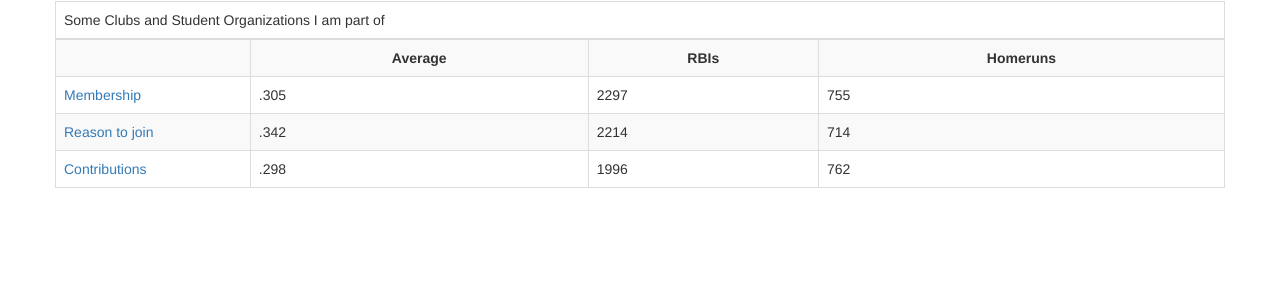
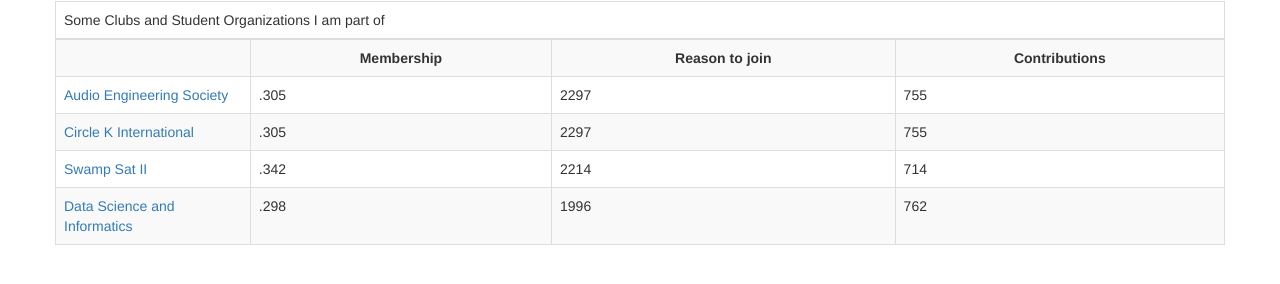
Before and after one commit to ishquark13/ishquark13.github.io, a plain HTML site: page pages/table.html in a window 1280 px wide. Drawn offline with nearby package versions, Linux system fonts and the light colour scheme.

Commit message:
table fix

```diff
--- a/pages/table.html
+++ b/pages/table.html
@@ -37,24 +37,30 @@
 
     <!-- add this in for header-->
 
-    <th class="text-center">Average</td>
-    <th class="text-center">RBIs</td>
-    <th class="text-center">Homeruns</td>
+    <th class="text-center">Membership</td>
+    <th class="text-center">Reason to join</td>
+    <th class="text-center">Contributions</td>
     </tr>
     <tr>
-    <td><a href="#">Membership</a></td>
+    <td><a href="#">Audio Engineering Society</a></td>
     <td>.305</td>
     <td>2297</td>
     <td>755</td>
     </tr>
     <tr>
-    <td><a href="#">Reason to join</a></td>
+    <td><a href="#">Circle K International</a></td>
+    <td>.305</td>
+    <td>2297</td>
+    <td>755</td>
+    </tr>
+    <tr>
+    <td><a href="#">Swamp Sat II</a></td>
     <td>.342</td>
     <td>2214</td>
     <td>714</td>
     </tr>
     <tr>
-    <td><a href="#">Contributions</a></td>
+    <td><a href="#">Data Science and Informatics</a></td>
     <td>.298</td>
     <td>1996</td>
     <td>762</td>
```
